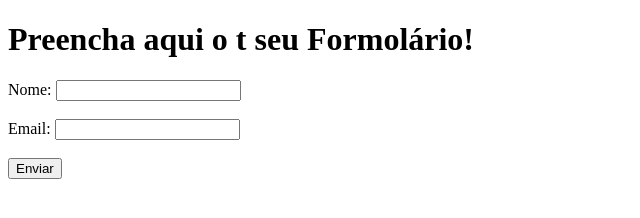
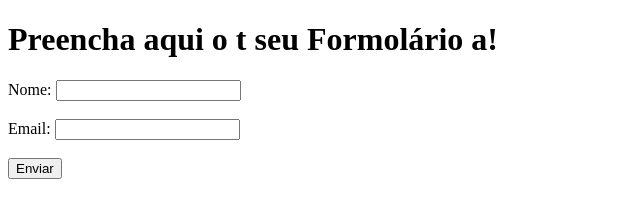
Before and after one commit to panzo11/DesafioDevOps_2024, a plain HTML site: page frontend/index.html in a window 1280 px wide. Shown: the full height of the page, 0-640 px from the left. Drawn offline with Linux system fonts and the light colour scheme.

Commit message:
deploy 7

```diff
--- a/frontend/index.html
+++ b/frontend/index.html
@@ -6,7 +6,7 @@
   <title>Formulário</title>
 </head>
 <body>
-  <h1>Preencha aqui o t seu Formolário!</h1>
+  <h1>Preencha aqui o t seu Formolário a!</h1>
   <form id="form">
     <label for="name">Nome:</label>
     <input type="text" id="name" name="name" required><br><br>
```
